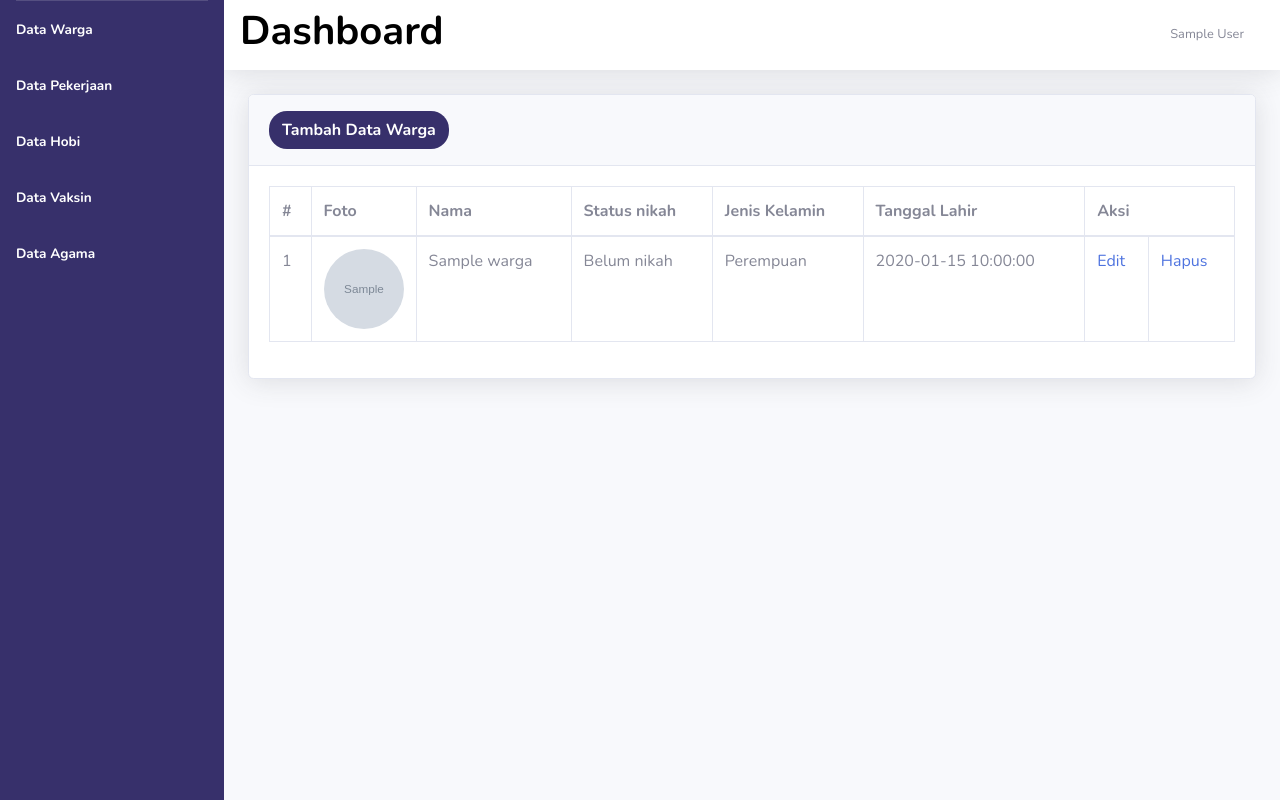
After one commit to femas66/CRUD-WARGA, a PHP site: page / in a window 1280 px wide. The commit adds this page. Run offline with PHP 8.4, Linux system fonts and the light colour scheme; the visitor is signed in with stand-in values (Sample User, id 1); tables that the repository leaves empty or names only in its code hold one stand-in row (values such as "Sample post"); grey boxes marked "Sample" are stand-in pictures; some libraries are stand-ins or nearby versions.

Commit message:
Mengubah tampilan

```diff
--- a/edit-agama.php
+++ b/edit-agama.php
@@ -10,6 +10,9 @@
 <?php
 require_once 'koneksi.php';
 session_start();
+if (!isset($_SESSION['id'])) {
+  header("location: login.php");
+}
 $q = $koneksi->query("SELECT * FROM agama WHERE id_agama = '$_GET[id]'");
 $data = $q->fetch_array();
 ?>
--- a/edit-hobi.php
+++ b/edit-hobi.php
@@ -11,6 +11,9 @@
   <?php
 include 'koneksi.php';
 session_start();
+if (!isset($_SESSION['id'])) {
+  header("location: login.php");
+}
 
 $q = $koneksi->query("SELECT * FROM hobi WHERE id_hobi = '$_GET[id]'");
 $data = $q->fetch_assoc();
--- a/edit-pekerjaan.php
+++ b/edit-pekerjaan.php
@@ -11,6 +11,9 @@
   <?php
 include 'koneksi.php';
 session_start();
+if (!isset($_SESSION['id'])) {
+  header("location: login.php");
+}
 
 ?>
 <div class="container">
--- a/edit-vaksin.php
+++ b/edit-vaksin.php
@@ -11,6 +11,9 @@
   <?php
 include 'koneksi.php';
 session_start();
+if (!isset($_SESSION['id'])) {
+  header("location: login.php");
+}
 
 $q = $koneksi->query("SELECT * FROM vaksin WHERE id_vaksin = '$_GET[id]'");
 $data = $q->fetch_assoc();
--- a/edit-warga.php
+++ b/edit-warga.php
@@ -11,6 +11,9 @@
   <?php
 include 'koneksi.php';
 session_start();
+if (!isset($_SESSION['id'])) {
+  header("location: login.php");
+}
 
 $query = $koneksi->query("SELECT * FROM warga WHERE id = '$_GET[id]'");
 $data = $query->fetch_array();
--- a/hapus-data.php
+++ b/hapus-data.php
@@ -1,5 +1,9 @@
 <?php
 include 'koneksi.php';
+session_start();
+if (!isset($_SESSION['id'])) {
+  header("location: login.php");
+}
 if(isset($_GET['hapus_vaksin'])){
   $id = $koneksi->real_escape_string($_GET['hapus_vaksin']);
   $q = $koneksi->query("DELETE FROM vaksin WHERE id_vaksin = '$id'");
--- /dev/null
+++ b/index.php
@@ -0,0 +1,251 @@
+<?php
+include 'koneksi.php';
+session_start();
+if (!isset($_SESSION['id'])) {
+    header("location: login.php");
+}
+?>
+<!DOCTYPE html>
+<html lang="en">
+
+<head>
+    <style>
+        body {
+            font-weight: bold;
+        }
+    </style>
+    <meta charset="utf-8">
+    <meta http-equiv="X-UA-Compatible" content="IE=edge">
+    <meta name="viewport" content="width=device-width, initial-scale=1, shrink-to-fit=no">
+    <meta name="description" content="">
+    <meta name="author" content="">
+    <script src="https://cdn.jsdelivr.net/npm/sweetalert2@11"></script>
+    <title>CRUD</title>
+
+    <!-- Custom fonts for this template-->
+    <link href="vendor/fontawesome-free/css/all.min.css" rel="stylesheet" type="text/css">
+    <link
+        href="https://fonts.googleapis.com/css?family=Nunito:200,200i,300,300i,400,400i,600,600i,700,700i,800,800i,900,900i"
+        rel="stylesheet">
+
+    <!-- Custom styles for this template-->
+    <link href="css/sb-admin-2.min.css" rel="stylesheet">
+    <script src="https://kit.fontawesome.com/83685fdc33.js" crossorigin="anonymous"></script>
+</head>
+
+<body id="page-top">
+
+    <!-- Page Wrapper -->
+    <div id="wrapper">
+
+        <!-- Sidebar -->
+        <ul class="navbar-nav sidebar sidebar-dark accordion" id="accordionSidebar" style="background: #37306B;">
+            <hr class="sidebar-divider my-0">
+
+            <!-- Nav Item - Dashboard -->
+            <li class="nav-item active">
+                <a class="nav-link" href="index.php">
+
+                    <span>Data Warga</span></a>
+            </li>
+            <li class="nav-item active">
+                <a class="nav-link" href="halaman-pekerjaan.php">
+
+                    <span>Data Pekerjaan</span></a>
+            </li>
+            <li class="nav-item active">
+                <a class="nav-link" href="halaman-hobi.php">
+
+                    <span>Data Hobi</span></a>
+            </li>
+            <li class="nav-item active">
+                <a class="nav-link" href="halaman-vaksin.php">
+
+                    <span>Data Vaksin</span></a>
+            </li>
+            <li class="nav-item active">
+                <a class="nav-link" href="halaman-agama.php">
+
+                    <span>Data Agama</span></a>
+            </li>
+
+
+
+        </ul>
+        <!-- End of Sidebar -->
+
+        <!-- Content Wrapper -->
+        <div id="content-wrapper" class="d-flex flex-column">
+
+            <!-- Main Content -->
+            <div id="content">
+
+                <!-- Topbar -->
+                <nav class="navbar navbar-expand navbar-light bg-white topbar mb-4 static-top shadow">
+
+
+                <h1 style="font-weight: bold; color:black;">Dashboard</h1>
+                    <!-- Topbar Navbar -->
+                    <ul class="navbar-nav ml-auto">
+
+
+
+                        <!-- Nav Item - User Information -->
+                        <li class="nav-item dropdown no-arrow">
+                            <a class="nav-link dropdown-toggle" href="#" id="userDropdown" role="button"
+                                data-toggle="dropdown" aria-haspopup="true" aria-expanded="false">
+                                <span class="mr-2 d-none d-lg-inline text-gray-600 small"><?= $_SESSION['name'] ?></span>
+
+                            </a>
+                            <!-- Dropdown - User Information -->
+                            <div class="dropdown-menu dropdown-menu-right shadow animated--grow-in"
+                                aria-labelledby="userDropdown">
+
+                                <a class="dropdown-item" href="ganti-password.php">
+
+                                    Ganti Password
+                                </a>
+                                <a class="dropdown-item" href="#" data-toggle="modal" data-target="#logoutModal">
+
+                                    Logout
+                                </a>
+                            </div>
+                        </li>
+
+                    </ul>
+
+                </nav>
+                <!-- End of Topbar -->
+
+                <!-- Begin Page Content -->
+                <div class="container-fluid">
+<?php
+$q = $koneksi->query("SELECT * FROM warga");
+
+    ?>
+                    <!-- Page Heading -->
+                    <div class="card shadow mb-4">
+                        <div class="card-header py-3">
+                            <h6 class="m-0 font-weight-bold text-primary"><a href="tambah-warga.php" class="btn" style="background: #37306B; font-weight: bold; color:white; border-radius: 18px;">Tambah Data Warga</a></h6>
+                        </div>
+                        <div class="card-body">
+                            <div class="table-responsive">
+                                <table class="table table-bordered" id="dataTable" width="100%" cellspacing="0">
+                                    <thead>
+                                        <tr>
+                                            <th>#</th>
+                                            <th style="width: 100px;">Foto</th>
+                                            <th>Nama</th>
+                                            <th>Status nikah</th>
+                                            <th>Jenis Kelamin</th>
+                                            <th>Tanggal Lahir</th>
+                                            <th colspan="2">Aksi</th>
+                                        </tr>
+                                    </thead>
+                                    <tbody>
+                                        <?php
+                                        if ($q->num_rows > 0) {
+                                            $i = 1;
+                                            while ($data = $q->fetch_assoc()) {
+                                                ?>
+                                                <tr>
+                                                    <td><?= $i++ ?></td>
+                                                    <td><img src="gambar/<?= $data['foto'] ?>" width="80" height="80" style="border-radius: 100%;"></td>
+                                                    <td><?= $data['nama'] ?></td>
+                                                    <td><?= ($data['nikah'] == 'Y') ? "Sudah nikah" : "Belum nikah" ?></td>
+                                                    <td><?= ($data['jenis_kelamin'] == 'L') ? 'Laki laki' : 'Perempuan' ?></td>
+
+                                                    <td><?= $data['tanggal_lahir'] ?></td>
+                                                    <td><a href="edit-warga.php?id=<?= $data['id'] ?>">Edit</a></td>
+                                                    <td><a href="?id_hapus=<?= $data['id'] ?>">Hapus</a></td>
+
+                                                </tr>
+                                                <?php
+                                            }
+                                        }
+                                        ?>
+                                    </tbody>
+                                </table>
+                            </div>
+                        </div>
+                    </div>
+
+
+
+                </div>
+                <!-- /.container-fluid -->
+
+            </div>
+            <!-- End of Main Content -->
+
+
+        </div>
+        <!-- End of Content Wrapper -->
+
+    </div>
+    <!-- End of Page Wrapper -->
+
+    <!-- Scroll to Top Button-->
+    <a class="scroll-to-top rounded" href="#page-top">
+        <i class="fas fa-angle-up"></i>
+    </a>
+
+    <!-- Logout Modal-->
+    <div class="modal fade" id="logoutModal" tabindex="-1" role="dialog" aria-labelledby="exampleModalLabel"
+        aria-hidden="true">
+        <div class="modal-dialog" role="document">
+            <div class="modal-content">
+                <div class="modal-header">
+                    <h5 class="modal-title" id="exampleModalLabel">Ready to Leave?</h5>
+                    <button class="close" type="button" data-dismiss="modal" aria-label="Close">
+                        <span aria-hidden="true">×</span>
+                    </button>
+                </div>
+                <div class="modal-body">Yakin mau logout?</div>
+                <div class="modal-footer">
+                    <button class="btn btn-secondary" type="button" data-dismiss="modal">Cancel</button>
+                    <a class="btn btn-primary" href="logout.php" style="color: black;"><b>Logout</b></a>
+                </div>
+            </div>
+        </div>
+    </div>
+
+    <!-- Bootstrap core JavaScript-->
+    <script src="vendor/jquery/jquery.min.js"></script>
+    <script src="vendor/bootstrap/js/bootstrap.bundle.min.js"></script>
+
+    <!-- Core plugin JavaScript-->
+    <script src="vendor/jquery-easing/jquery.easing.min.js"></script>
+
+    <!-- Custom scripts for all pages-->
+    <script src="js/sb-admin-2.min.js"></script>
+
+    <!-- Page level plugins -->
+    <script src="vendor/chart.js/Chart.min.js"></script>
+
+    <!-- Page level custom scripts -->
+    <script src="js/demo/chart-area-demo.js"></script>
+    <script src="js/demo/chart-pie-demo.js"></script>
+
+</body>
+
+</html>
+<?php
+if (isset($_GET['id_hapus'])) {
+  ?>
+  <script>
+    Swal.fire({
+      title: 'Yakin mau hapus?',
+      icon: 'warning',
+      showCancelButton: true,
+      confirmButtonColor: '#3085d6',
+      cancelButtonColor: '#d33',
+      confirmButtonText: 'Ya!'
+    }).then((result) => {
+      if (result.isConfirmed) {
+        window.location = "hapus-data.php?hapus_warga=<?= $_GET['id_hapus'] ?>";
+      }
+    })
+  </script>
+  <?php
+}
--- a/tambah-agama.php
+++ b/tambah-agama.php
@@ -11,7 +11,9 @@
   <?php
 include 'koneksi.php';
 session_start();
-
+if (!isset($_SESSION['id'])) {
+  header("location: login.php");
+}
 ?>
 <div class="container">
 <h3>Tambah data</h3><hr>
--- a/tambah-hobi.php
+++ b/tambah-hobi.php
@@ -11,6 +11,9 @@
   <?php
 include 'koneksi.php';
 session_start();
+if (!isset($_SESSION['id'])) {
+  header("location: login.php");
+}
 
 ?>
 <div class="container">
--- a/tambah-pekerjaan.php
+++ b/tambah-pekerjaan.php
@@ -11,6 +11,9 @@
   <?php
 include 'koneksi.php';
 session_start();
+if (!isset($_SESSION['id'])) {
+  header("location: login.php");
+}
 
 ?>
 <div class="container">
--- a/tambah-vaksin.php
+++ b/tambah-vaksin.php
@@ -11,7 +11,9 @@
   <?php
 include 'koneksi.php';
 session_start();
-
+if (!isset($_SESSION['id'])) {
+  header("location: login.php");
+}
 ?>
 <div class="container">
 <h3>Tambah data</h3><hr>
@@ -72,7 +74,7 @@ if (isset($_POST['submit'])) {
     <script>
       Swal.fire({
         icon: 'error',
-        title: 'Gagal menambah data',
+        title: 'NIK sudah digunakan',
         showConfirmButton: false,
         timer: 1000
       })
--- a/tambah-warga.php
+++ b/tambah-warga.php
@@ -11,7 +11,9 @@
   <?php
 include 'koneksi.php';
 session_start();
-
+if (!isset($_SESSION['id'])) {
+  header("location: login.php");
+}
 ?>
 <div class="container">
 <h3>Tambah data</h3><hr><form action="" method="post" enctype="multipart/form-data">
```
Also changed, not shown: password-reset.php (+18 -1 lines).
